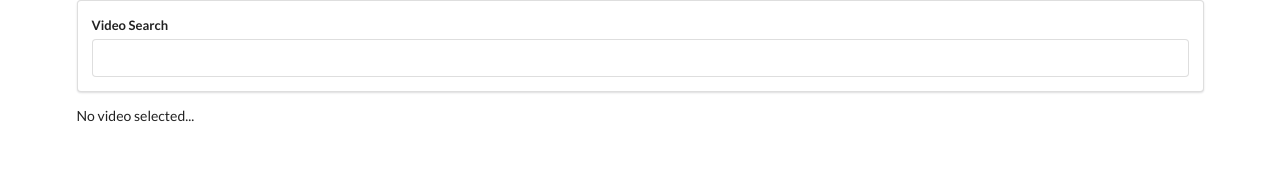
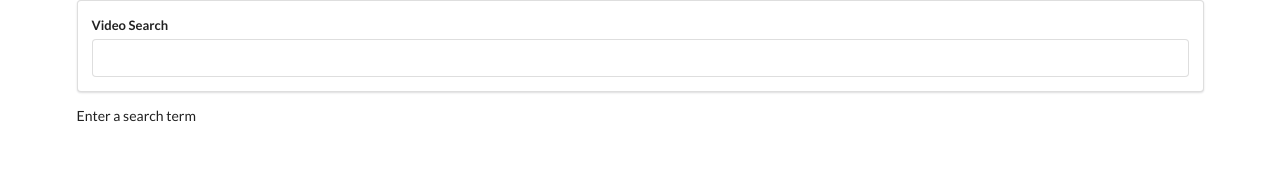
Before and after one commit to chrisvneal/video_search, a React (Create React App) app: page / in a window 1280 px wide. Shown: the top 196 px of the page. Built offline with nearby package versions, Linux system fonts and the light colour scheme.

Commit message:
Refactor VideoDetail text.

```diff
--- a/src/components/VideoDetail.js
+++ b/src/components/VideoDetail.js
@@ -2,7 +2,7 @@ import React from "react";
 
 const VideoDetail = ({ video }) => {
   if (!video) {
-    return <div>No video selected...</div>;
+    return <div>Enter a search term</div>;
   }
 
   let description = video.snippet.description;
```
